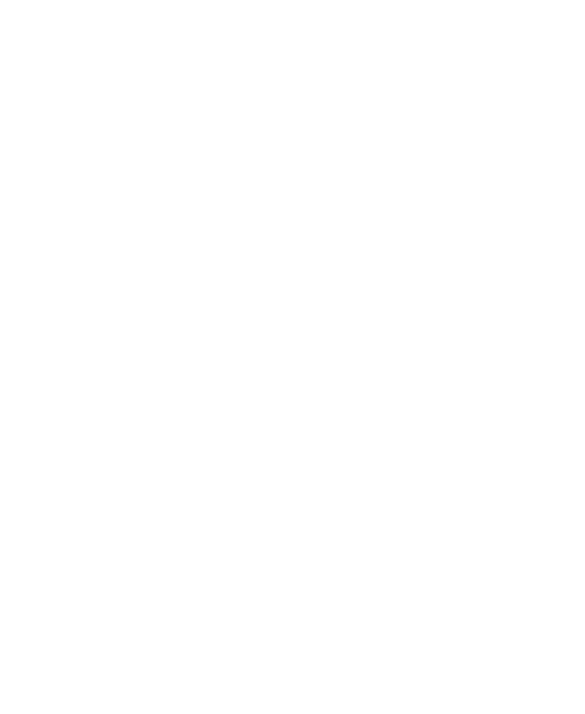
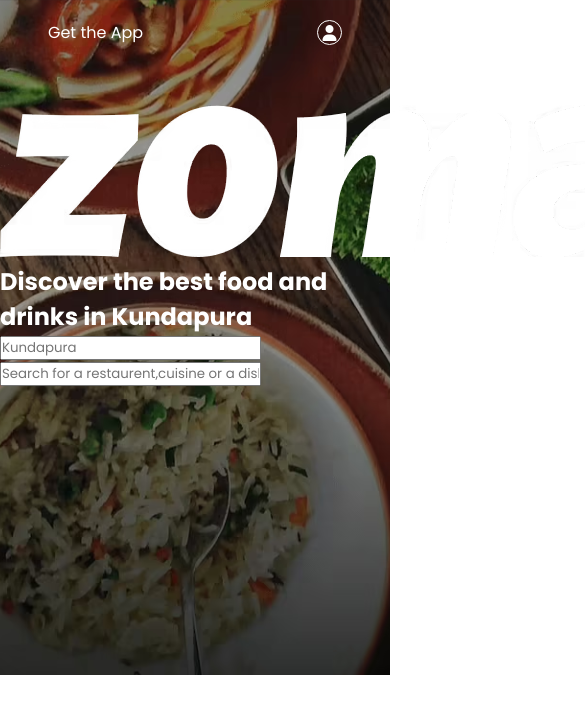
Before and after one commit to ruthvij17/Zomato-clone, a plain HTML site: page index.html in a window 390 px wide. Shown: the top 714 px of the page, 585 px wide, since content can reach past the window. Drawn offline with Linux system fonts and the light colour scheme.

Commit message:
hero section

```diff
--- a/index.html
+++ b/index.html
@@ -28,9 +28,34 @@
     />
 
     <!-- Importing styles.css -->
-    <link rel="stylesheet" href="/styles.css" />
+    <link rel="stylesheet" href="styles.css" />
 
     <title>Zomato Landing Page Clone</title>
   </head>
-  <body></body>
+  <body>
+    <section class="hero__section">
+      <header>
+        <nav class="navbar">
+          <a href="#">Get the App</a>
+          <div class="navbar__menu_container">
+            <a href="#" class="link">Inventor relations</a>
+            <a href="#" class="link">Add Restaurent</a>
+            <a href="#" class="link">Login</a>
+            <a href="#" class="link">Sign up</a>
+            <a href="#" class="user_icon">
+              <i class="fa-solid fa-user"></i>
+            </a>
+          </div>
+        </nav>
+      </header>
+      <div>
+        <img src="images/heroSectionLogo.png" alt="ZOMATO" class="hero__section_logo" />
+        <h1>Discover the best food and drinks in Kundapura</h1>
+        <div>
+          <input class="input" type="text" placeholder="Kundapura" />
+          <input class="input" type="text" placeholder="Search for a restaurent,cuisine or a dish" />
+        </div>
+      </div>
+    </section>
+  </body>
 </html>
--- a/styles.css
+++ b/styles.css
@@ -0,0 +1,50 @@
+*{
+    margin:0;
+    padding:0;
+    box-sizing: border-box;
+    font-family: "Poppins",sans-serif;
+}
+.hero__section{
+    background:url(./images/heroSectionBackground.png);
+    background-size:cover;
+    background-position: center;
+    color:white;
+    min-height: 60vh;
+}
+.navbar a{
+    color:white;
+    text-decoration:none;
+}
+.navbar{
+    display:flex;
+    align-items:center;
+    justify-content: space-between;
+    height:65px;
+    padding: 16px 48px;
+}
+.navbar__menu_container{
+    display:flex;
+    gap:18px;
+}
+.navbar__menu_container .user_icon{
+    height:25px;
+    width:25px;
+    display:flex;
+    align-items: center;
+    justify-content: center;
+    border-radius: 100%;
+    border:solid 1px white;
+    display:none
+}
+
+@media only screen and (max-width:600px){
+    .navbar__menu_container .user_icon{
+        display:flex;
+    }
+    .link{
+        display:none;
+    }
+    .hero__section{
+        min-height: 80vh;
+    }
+}
```
